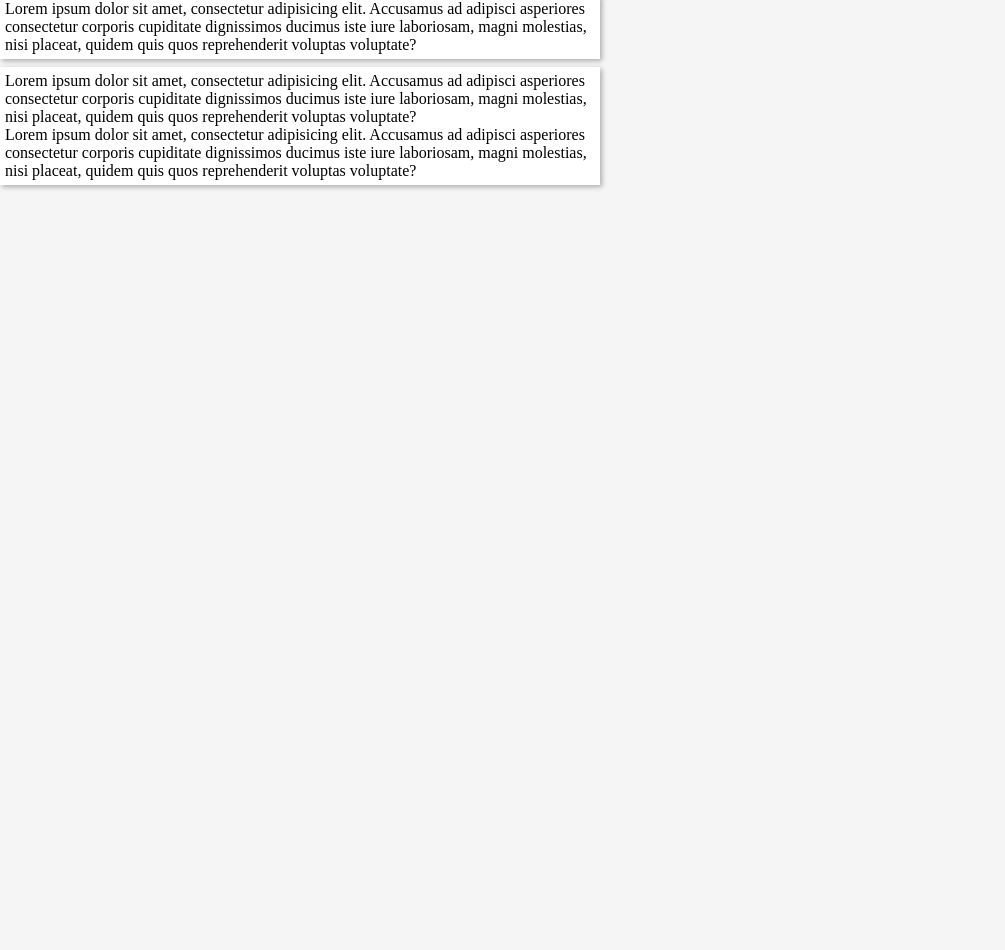
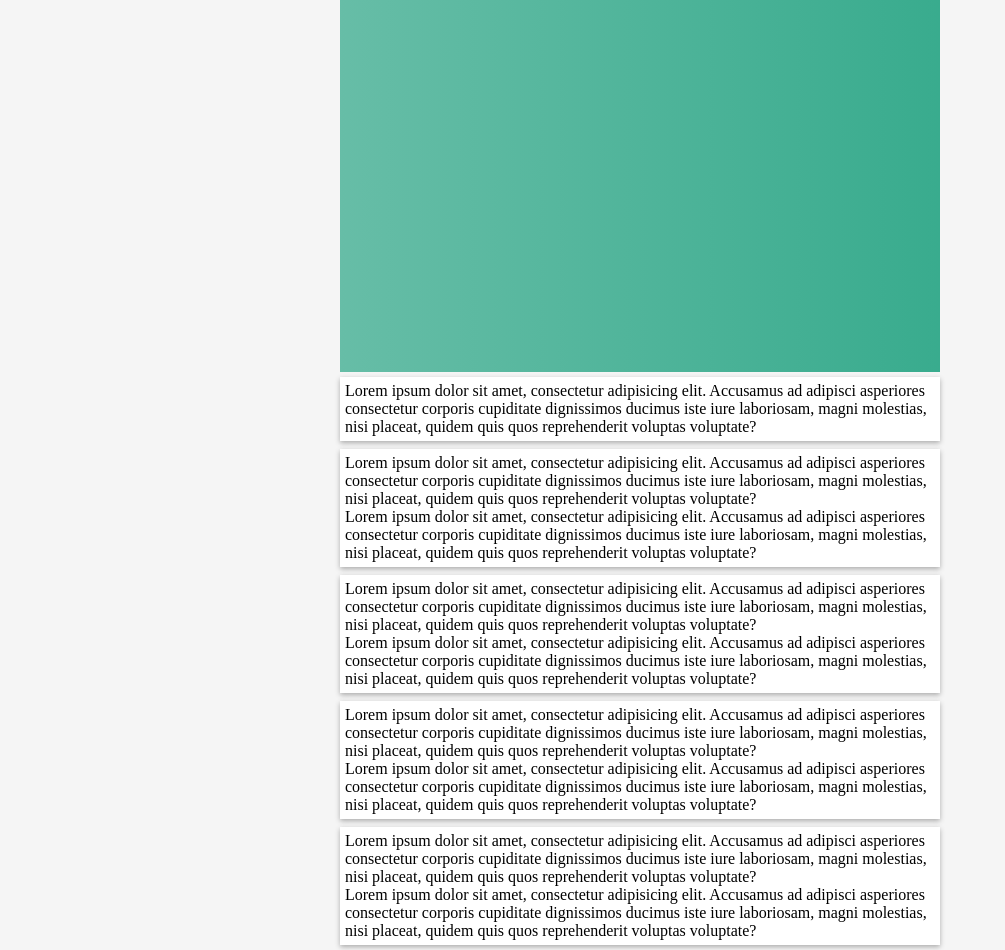
Before and after one commit to KFomin/infinite-carousel, an Angular app: page / in a window 1280 px wide. Shown: the part 105-1055 px from the top of the page, without its empty margins (0-1005 px from the left). Before the commit the page ends 800 px from the top, so only its background shows below. Built offline with nearby package versions, Linux system fonts and the light colour scheme.

Commit message:
add loading carousel backgound

```diff
--- a/src/app/app.component.html
+++ b/src/app/app.component.html
@@ -30,4 +30,46 @@
       nisi placeat, quidem quis quos reprehenderit voluptas voluptate?
     </span>
   </p>
+  <p class="placeholders">
+    <span>
+      Lorem ipsum dolor sit amet, consectetur adipisicing elit.
+      Accusamus ad adipisci asperiores consectetur corporis cupiditate
+      dignissimos ducimus iste iure laboriosam, magni molestias,
+      nisi placeat, quidem quis quos reprehenderit voluptas voluptate?
+    </span>
+    <span>
+      Lorem ipsum dolor sit amet, consectetur adipisicing elit.
+      Accusamus ad adipisci asperiores consectetur corporis cupiditate
+      dignissimos ducimus iste iure laboriosam, magni molestias,
+      nisi placeat, quidem quis quos reprehenderit voluptas voluptate?
+    </span>
+  </p>
+  <p class="placeholders">
+    <span>
+      Lorem ipsum dolor sit amet, consectetur adipisicing elit.
+      Accusamus ad adipisci asperiores consectetur corporis cupiditate
+      dignissimos ducimus iste iure laboriosam, magni molestias,
+      nisi placeat, quidem quis quos reprehenderit voluptas voluptate?
+    </span>
+    <span>
+      Lorem ipsum dolor sit amet, consectetur adipisicing elit.
+      Accusamus ad adipisci asperiores consectetur corporis cupiditate
+      dignissimos ducimus iste iure laboriosam, magni molestias,
+      nisi placeat, quidem quis quos reprehenderit voluptas voluptate?
+    </span>
+  </p>
+  <p class="placeholders">
+    <span>
+      Lorem ipsum dolor sit amet, consectetur adipisicing elit.
+      Accusamus ad adipisci asperiores consectetur corporis cupiditate
+      dignissimos ducimus iste iure laboriosam, magni molestias,
+      nisi placeat, quidem quis quos reprehenderit voluptas voluptate?
+    </span>
+    <span>
+      Lorem ipsum dolor sit amet, consectetur adipisicing elit.
+      Accusamus ad adipisci asperiores consectetur corporis cupiditate
+      dignissimos ducimus iste iure laboriosam, magni molestias,
+      nisi placeat, quidem quis quos reprehenderit voluptas voluptate?
+    </span>
+  </p>
 </div>
--- a/src/app/app.component.scss
+++ b/src/app/app.component.scss
@@ -9,7 +9,7 @@
   background: white;
   padding: 5px;
   margin-bottom: 8px;
-  box-shadow: 2px 2px 5px rgba(0, 0, 0, 0.3);
+  box-shadow: 0 2px 5px rgba(0, 0, 0, 0.3);
 
   span {
     background: white;
--- a/src/app/components/infinite-carousel/infinite-carousel.component.html
+++ b/src/app/components/infinite-carousel/infinite-carousel.component.html
@@ -1,3 +1,2 @@
-<div>
-  carousel :)
+<div class="loading-carousel">
 </div>
--- a/src/app/components/infinite-carousel/infinite-carousel.component.scss
+++ b/src/app/components/infinite-carousel/infinite-carousel.component.scss
@@ -1,3 +1,27 @@
 * {
+  height: 50vh;
   margin: 5px 0;
 }
+
+.loading-carousel {
+  background: linear-gradient(270deg, #1ea17f, #d4e8e3);
+  background-size: 400% 400%;
+
+  -webkit-animation: LoadingAnimation 4s ease infinite;
+  -moz-animation: LoadingAnimation 4s ease infinite;
+  animation: LoadingAnimation 4s ease infinite;
+}
+
+@-webkit-keyframes LoadingAnimation {
+  0% {
+    background-position: 0 50%
+  }
+  50% {
+    background-position: 100% 50%
+  }
+  100% {
+    background-position: 0 50%
+  }
+}
+
+/* :)) animation stolen from https://www.gradient-animator.com/ */
--- a/src/styles.scss
+++ b/src/styles.scss
@@ -3,6 +3,12 @@
   margin: 0;
 }
 
+body {
+  display: flex;
+  flex-direction: column;
+  align-items: center;
+}
+
 title {
   display: none;
 }
```
